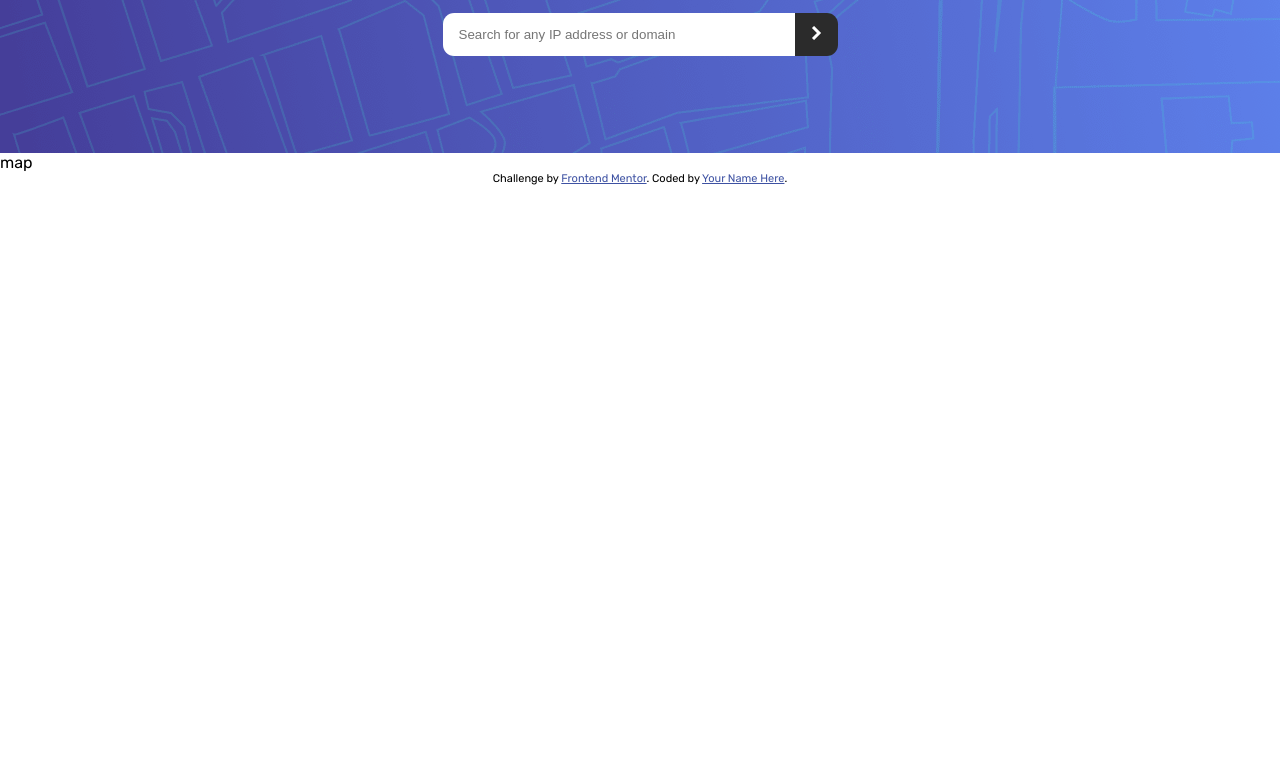
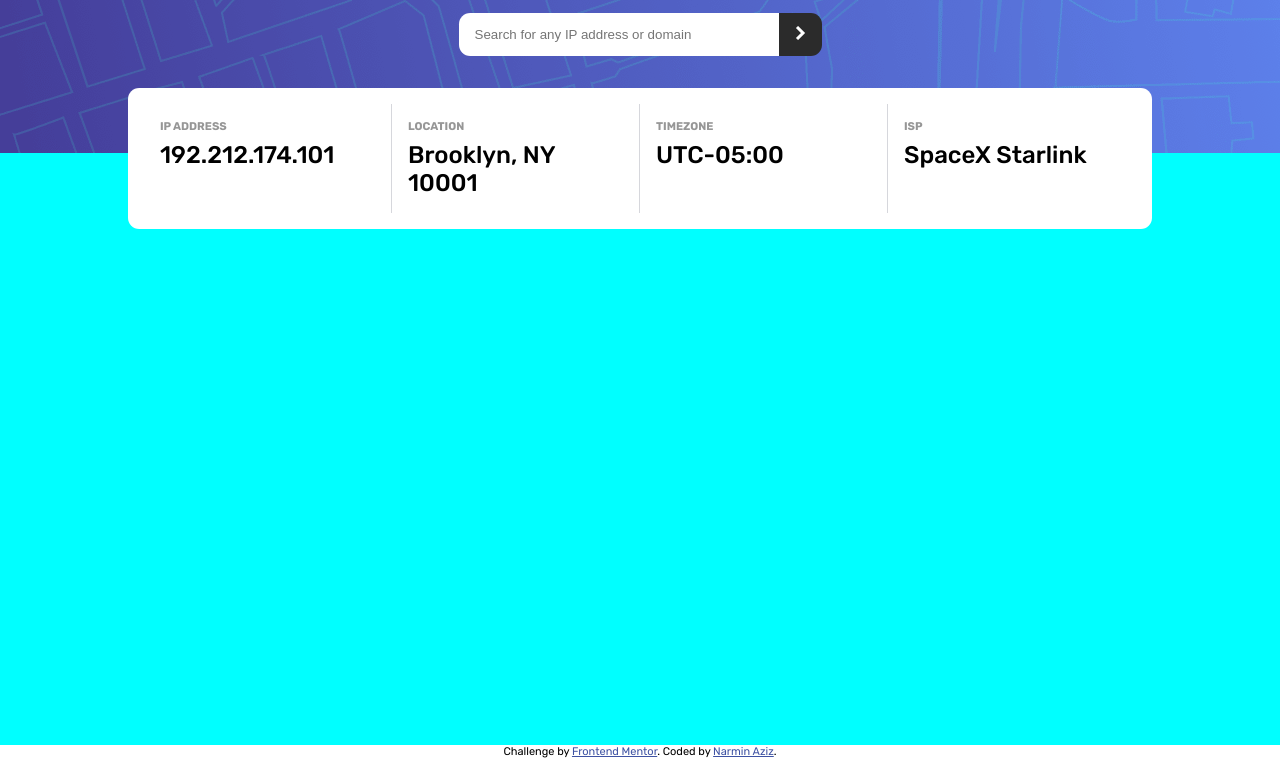
Before and after one commit to narziz/IP-Address-Tracker, a plain HTML site: page index.html in a window 1280 px wide. Shown: the part 55-813 px from the top of the page. Drawn offline with nearby package versions, Linux system fonts and the light colour scheme.

Commit message:
dizaynı artıq hazırdır

```diff
--- a/index.html
+++ b/index.html
@@ -4,23 +4,22 @@
 <head>
   <meta charset="UTF-8">
   <meta name="viewport" content="width=device-width, initial-scale=1.0">
+  <link rel="stylesheet" href="https://unpkg.com/leaflet@1.7.1/dist/leaflet.css"
+   integrity="sha512-xodZBNTC5n17Xt2atTPuE1HxjVMSvLVW9ocqUKLsCC5CXdbqCmblAshOMAS6/keqq/sMZMZ19scR4PsZChSR7A=="
+   crossorigin=""/>
+   <script src="https://unpkg.com/leaflet@1.7.1/dist/leaflet.js"
+   integrity="sha512-XQoYMqMTK8LvdxXYG3nZ448hOEQiglfqkJs1NOQV44cWnUrBc8PkAOcXy20w0vlaXaVUearIOBhiXZ5V3ynxwA=="
+   crossorigin=""></script>
+
   <link rel="icon" type="image/png" sizes="32x32" href="./images/favicon-32x32.png">
   <link rel="stylesheet" href="style/css/main.css">
+  <script src="js/script.js"></script>
 
   <title>IP Address Tracker</title>
 </head>
 
 <body>
 
-  <!-- IP Address Tracker
-
-  Search for any IP address or domain
-
-  IP Address
-  Location
-  Timezone
-  UTC
-  ISP -->
   <div class="container">
     <div class="upper-container">
       <h1 class="page-title">IP Address Tracker</h1>
@@ -29,15 +28,43 @@
         <input class="search-input" type="text" name="search" placeholder="Search for any IP address or domain">
         <button class="search-btn" type="submit"><img src="~/../images/icon-arrow.svg"></button>
       </form>
+
+      <div class="info-container">
+
+        <div class="column">
+          <h5 class="info-title">IP Address</h5>
+          <p class="info-detail">192.212.174.101</p>
+        </div>
+
+        <div class="column">
+          <h5 class="info-title">Location</h5>
+          <p class="info-detail">Brooklyn, NY 10001</p>
+        </div>
+
+        <div class="column">
+          <h5 class="info-title">Timezone</h5>
+          <p class="info-detail">UTC-05:00</p>
+        </div>
+
+        <div class="column">
+          <h5 class="info-title">ISP</h5>
+          <p class="info-detail">SpaceX Starlink</p>
+        </div>
+      </div>
     </div>
-    <div class="map-container">map</div>
-  </div>
 
 
 
-  <div class="attribution">
-    Challenge by <a href="https://www.frontendmentor.io?ref=challenge" target="_blank">Frontend Mentor</a>.
-    Coded by <a href="#">Your Name Here</a>.
+    <div class="map-container">
+      <div id='map' style='width: 400px; height: 300px;'></div>
+    </div>
+
+
+    <div class="attribution">
+      Challenge by <a href="https://www.frontendmentor.io?ref=challenge" target="_blank">Frontend Mentor</a>.
+      Coded by <a href="#" target="_blank">Narmin Aziz</a>.
+    </div>
+
   </div>
 </body>
 
--- /dev/null
+++ b/js/script.js
@@ -0,0 +1,10 @@
+var mymap = L.map('map').setView([51.505, -0.09], 13);
+
+L.tileLayer('https://api.mapbox.com/styles/v1/{id}/tiles/{z}/{x}/{y}?access_token={pk.eyJ1IjoibmFyeml6IiwiYSI6ImNraXJ3cmo3aTA3eW4ycG5seGpvbjltcjAifQ.1rCoykMn2NxdCGyZ3gsbOA}', {
+    attribution: 'Map data &copy; <a href="https://www.openstreetmap.org/copyright">OpenStreetMap</a> contributors, Imagery © <a href="https://www.mapbox.com/">Mapbox</a>',
+    maxZoom: 18,
+    id: 'mapbox/streets-v11',
+    tileSize: 512,
+    zoomOffset: -1,
+    accessToken: 'pk.eyJ1IjoibmFyeml6IiwiYSI6ImNraXJ3cmo3aTA3eW4ycG5seGpvbjltcjAifQ.1rCoykMn2NxdCGyZ3gsbOA'
+}).addTo(mymap);
--- a/style/scss/_resets.scss
+++ b/style/scss/_resets.scss
@@ -1,6 +1,8 @@
 html,
 body,
 h1,
+h5,
+p,
 ul,
 ol {
   margin: 0;
--- a/style/scss/_variables.scss
+++ b/style/scss/_variables.scss
@@ -3,6 +3,7 @@
 // colors
 $very-dark-gray: hsl(0, 0%, 17%);
 $dark-gray: hsl(0, 0%, 59%);
+$light-gray: #d6d7dc;
 $blue: hsl(228, 45%, 44%);
 $white: #fff;
 
--- a/style/scss/main.scss
+++ b/style/scss/main.scss
@@ -4,6 +4,16 @@
 
 @function weight($weight-name){
     @return map-get($font-weights, $weight-name);
+}
+
+* {
+    box-sizing: border-box;
+}
+
+html,
+body,
+.container{
+    height: 100%;
 }
 
 body{
@@ -24,7 +34,7 @@ body{
 .upper-container{
     background-image: url("/IP-Address-Tracker/images/pattern-bg.png");
     padding: 1.5rem 5rem;
-    height: 10rem;
+    height: 13rem;
 
     .page-title{
         text-align: center;
@@ -38,7 +48,7 @@ body{
 
     display: flex;
     justify-content: center;
-    margin-top: 1rem;
+    margin: 1rem 0 2rem 0;
 
     .search-input{
         padding: 0.8rem 1rem;
@@ -54,3 +64,69 @@ body{
         background: $very-dark-gray;
     }
 }
+
+.info-container{
+    background: $white;
+    border-radius: 0.7rem;
+    padding: 0.5rem;
+    height: auto;
+    width: 80%;
+    margin: auto;
+
+    position: absolute;
+    left: 0;
+    right: 0;
+
+    display: flex;
+    flex-direction: column;
+
+    .column{
+        width: 100%;
+        padding: 0.5rem;
+        text-align: center;
+    }
+
+    .info-title{
+        color: $dark-gray;
+        text-transform: uppercase;
+        font-weight: weight(bold);
+        margin-bottom: 0.5rem;
+        font-size: 0.7rem;
+    }
+
+    .info-detail{
+        font-size: 1.3rem;
+        font-weight: weight(medium);
+    }
+
+}
+
+.map-container{
+    background: cyan;
+    height: calc(100% - 13rem);
+}
+
+@media (min-width: $desktop){
+    .info-container{
+        flex-direction: row;
+        padding: 1rem;
+
+        .column{
+            width: 25%;
+            text-align: left;
+            padding: 1rem;
+            border-right: 1px solid $light-gray;
+        }
+        .column:last-child{
+            border: none;
+        }
+
+        .info-title{
+            // font-size: 1rem;
+        }
+
+        .info-detail{
+            font-size: 1.5rem;
+        }
+    }
+}
```
Also changed, not shown: style/css/main.css, style/css/main.min.css, 2 other files.
